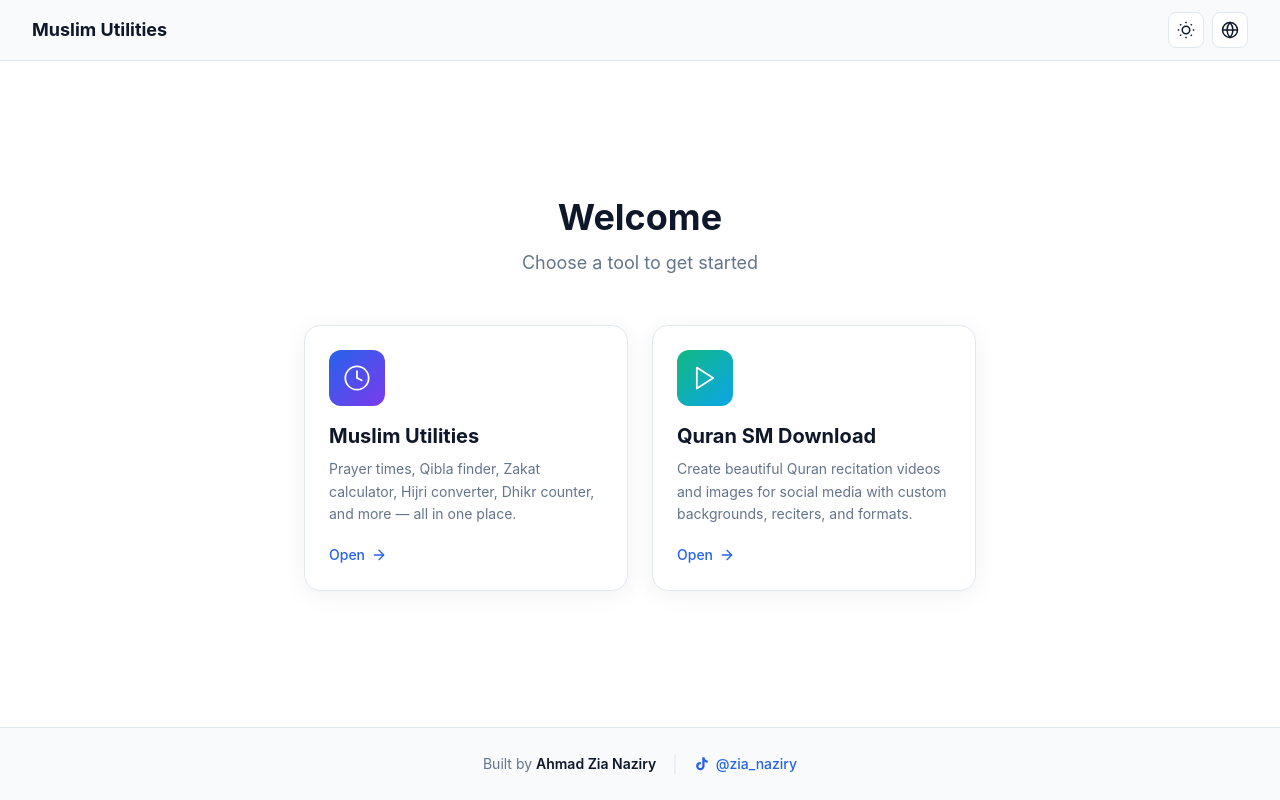
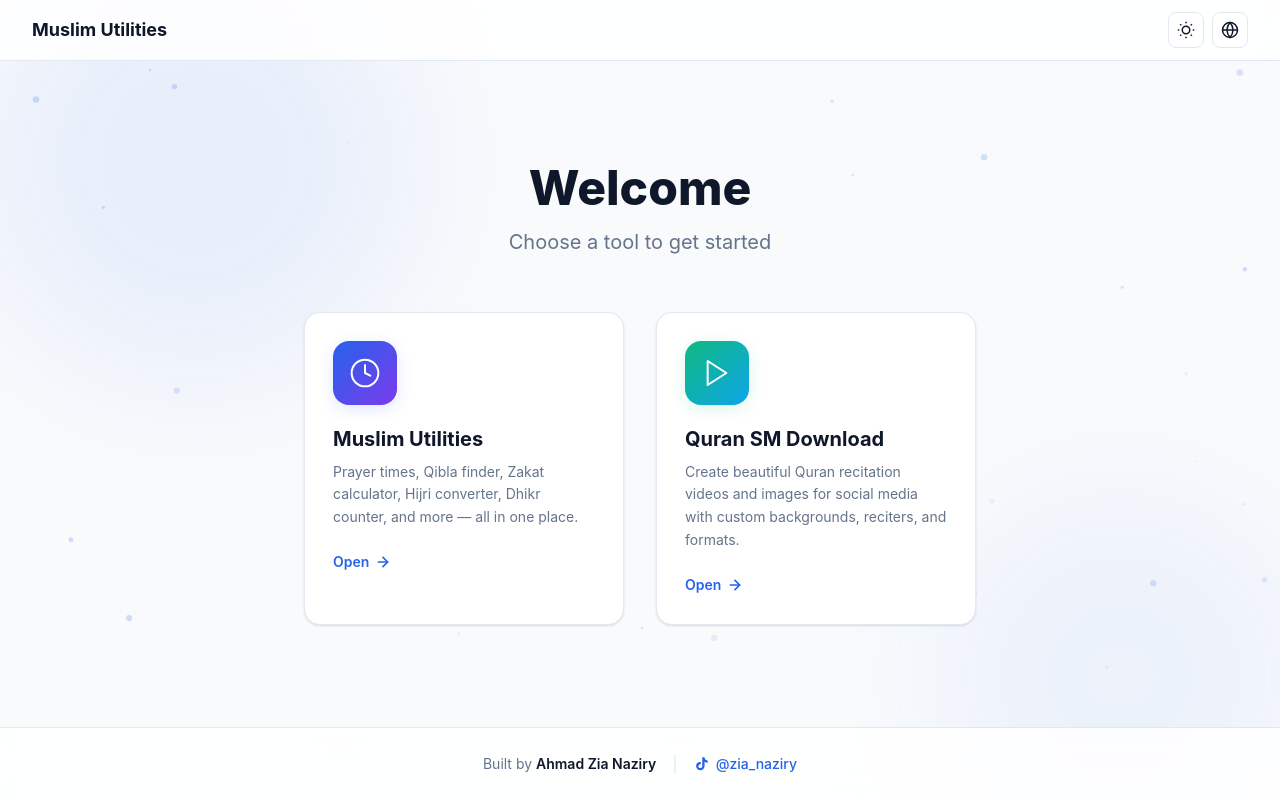
Before and after one commit to ZiaNaziry/portal, a Next.js app: page / in a window 1280 px wide. Built offline with nearby package versions, Linux system fonts and the light colour scheme.

Commit message:
Fix QSD URL, add animations, floating particles, gradient orbs, smooth transitions

```diff
--- a/app/globals.css
+++ b/app/globals.css
@@ -2,43 +2,41 @@
 @tailwind components;
 @tailwind utilities;
 
-:root {
-  --bg-primary: #ffffff;
-  --bg-secondary: #f8fafc;
+:root,
+[data-theme="light"] {
+  --bg-primary: #f8fafc;
+  --bg-secondary: rgba(255, 255, 255, 0.85);
   --bg-card: #ffffff;
   --text-primary: #0f172a;
   --text-secondary: #64748b;
   --accent: #2563eb;
-  --accent-hover: #1d4ed8;
   --border: #e2e8f0;
-  --card-shadow: 0 4px 24px rgba(0,0,0,0.06);
-  --card-hover-shadow: 0 8px 40px rgba(0,0,0,0.10);
+  --card-shadow: 0 1px 3px rgba(0, 0, 0, 0.08), 0 1px 2px rgba(0, 0, 0, 0.06);
+  --card-hover-shadow: 0 20px 40px rgba(0, 0, 0, 0.1);
 }
 
 [data-theme="dark"] {
   --bg-primary: #0f172a;
-  --bg-secondary: #1e293b;
+  --bg-secondary: rgba(30, 41, 59, 0.85);
   --bg-card: #1e293b;
   --text-primary: #f1f5f9;
   --text-secondary: #94a3b8;
-  --accent: #3b82f6;
-  --accent-hover: #2563eb;
+  --accent: #60a5fa;
   --border: #334155;
-  --card-shadow: 0 4px 24px rgba(0,0,0,0.3);
-  --card-hover-shadow: 0 8px 40px rgba(0,0,0,0.4);
+  --card-shadow: 0 1px 3px rgba(0, 0, 0, 0.3), 0 1px 2px rgba(0, 0, 0, 0.2);
+  --card-hover-shadow: 0 20px 40px rgba(0, 0, 0, 0.4);
 }
 
 [data-theme="emerald"] {
   --bg-primary: #022c22;
-  --bg-secondary: #064e3b;
+  --bg-secondary: rgba(6, 78, 59, 0.85);
   --bg-card: #064e3b;
   --text-primary: #ecfdf5;
   --text-secondary: #6ee7b7;
-  --accent: #10b981;
-  --accent-hover: #059669;
+  --accent: #34d399;
   --border: #065f46;
-  --card-shadow: 0 4px 24px rgba(0,0,0,0.3);
-  --card-hover-shadow: 0 8px 40px rgba(0,0,0,0.4);
+  --card-shadow: 0 1px 3px rgba(0, 0, 0, 0.3), 0 1px 2px rgba(0, 0, 0, 0.2);
+  --card-hover-shadow: 0 20px 40px rgba(0, 0, 0, 0.4);
 }
 
 * {
@@ -48,28 +46,53 @@
 }
 
 body {
-  background: var(--bg-primary);
-  color: var(--text-primary);
-  font-family: -apple-system, BlinkMacSystemFont, 'Segoe UI', Roboto, sans-serif;
-  min-height: 100vh;
-  transition: background 0.3s, color 0.3s;
+  font-family: -apple-system, BlinkMacSystemFont, "Segoe UI", Roboto, Helvetica, Arial, sans-serif;
+  -webkit-font-smoothing: antialiased;
+  -moz-osx-font-smoothing: grayscale;
 }
 
-@keyframes fadeInUp {
-  from { opacity: 0; transform: translateY(20px); }
-  to { opacity: 1; transform: translateY(0); }
+/* Dropdown animation */
+.animate-dropdown {
+  animation: dropdown 0.2s cubic-bezier(0.16, 1, 0.3, 1);
 }
 
-.animate-fade-in-up {
-  animation: fadeInUp 0.6s ease forwards;
+@keyframes dropdown {
+  from {
+    opacity: 0;
+    transform: translateY(-8px) scale(0.96);
+  }
+  to {
+    opacity: 1;
+    transform: translateY(0) scale(1);
+  }
 }
 
-.animate-fade-in-up-delay {
-  animation: fadeInUp 0.6s ease 0.15s forwards;
-  opacity: 0;
+/* Floating orb animations */
+@keyframes float1 {
+  0%, 100% { transform: translate(0, 0) scale(1); }
+  25% { transform: translate(60px, 40px) scale(1.1); }
+  50% { transform: translate(20px, 80px) scale(0.95); }
+  75% { transform: translate(-40px, 30px) scale(1.05); }
 }
 
-.animate-fade-in-up-delay2 {
-  animation: fadeInUp 0.6s ease 0.3s forwards;
-  opacity: 0;
+@keyframes float2 {
+  0%, 100% { transform: translate(0, 0) scale(1); }
+  25% { transform: translate(-50px, -30px) scale(1.05); }
+  50% { transform: translate(-20px, -60px) scale(1.1); }
+  75% { transform: translate(30px, -20px) scale(0.95); }
 }
+
+/* Smooth scrollbar */
+::-webkit-scrollbar {
+  width: 6px;
+}
+::-webkit-scrollbar-track {
+  background: transparent;
+}
+::-webkit-scrollbar-thumb {
+  background: var(--border);
+  border-radius: 3px;
+}
+::-webkit-scrollbar-thumb:hover {
+  background: var(--text-secondary);
+}
--- a/app/page.tsx
+++ b/app/page.tsx
@@ -1,5 +1,5 @@
 "use client";
-import { useState, useEffect } from "react";
+import { useState, useEffect, useRef } from "react";
 import { t, Language } from "../lib/i18n";
 
 type Theme = "light" | "dark" | "emerald";
@@ -9,6 +9,8 @@ export default function Home() {
   const [lang, setLang] = useState<Language>("en");
   const [langOpen, setLangOpen] = useState(false);
   const [themeOpen, setThemeOpen] = useState(false);
+  const [mounted, setMounted] = useState(false);
+  const particlesRef = useRef<HTMLCanvasElement>(null);
 
   useEffect(function () {
     const saved = localStorage.getItem("portal-theme") as Theme | null;
@@ -19,6 +21,7 @@ export default function Home() {
     if (savedLang && ["en", "ar", "fa"].includes(savedLang)) {
       setLang(savedLang);
     }
+    setTimeout(function () { setMounted(true); }, 50);
   }, []);
 
   useEffect(function () {
@@ -32,8 +35,64 @@ export default function Home() {
     localStorage.setItem("portal-lang", lang);
   }, [lang]);
 
+  // Floating particles animation
+  useEffect(function () {
+    const canvas = particlesRef.current;
+    if (!canvas) return;
+    const ctx = canvas.getContext("2d");
+    if (!ctx) return;
+
+    let animId = 0;
+    const particles: { x: number; y: number; vx: number; vy: number; r: number; o: number }[] = [];
+
+    function resize() {
+      if (!canvas) return;
+      canvas.width = window.innerWidth;
+      canvas.height = window.innerHeight;
+    }
+    resize();
+    window.addEventListener("resize", resize);
+
+    for (let i = 0; i < 40; i++) {
+      particles.push({
+        x: Math.random() * canvas.width,
+        y: Math.random() * canvas.height,
+        vx: (Math.random() - 0.5) * 0.4,
+        vy: (Math.random() - 0.5) * 0.4,
+        r: Math.random() * 2.5 + 1,
+        o: Math.random() * 0.3 + 0.05,
+      });
+    }
+
+    function draw() {
+      if (!ctx || !canvas) return;
+      ctx.clearRect(0, 0, canvas.width, canvas.height);
+      const accent = getComputedStyle(document.documentElement).getPropertyValue("--accent").trim() || "#2563eb";
+      for (const p of particles) {
+        p.x += p.vx;
+        p.y += p.vy;
+        if (p.x < 0) p.x = canvas.width;
+        if (p.x > canvas.width) p.x = 0;
+        if (p.y < 0) p.y = canvas.height;
+        if (p.y > canvas.height) p.y = 0;
+        ctx.beginPath();
+        ctx.arc(p.x, p.y, p.r, 0, Math.PI * 2);
+        ctx.fillStyle = accent;
+        ctx.globalAlpha = p.o;
+        ctx.fill();
+      }
+      ctx.globalAlpha = 1;
+      animId = requestAnimationFrame(draw);
+    }
+    draw();
+
+    return function () {
+      cancelAnimationFrame(animId);
+      window.removeEventListener("resize", resize);
+    };
+  }, [theme]);
+
   const isRtl = lang !== "en";
-
   const langLabels: Record<Language, string> = { en: "English", ar: "العربية", fa: "فارسی" };
   const themeLabels: { key: Theme; label: string }[] = [
     { key: "light", label: t("theme.light", lang) },
@@ -57,9 +116,9 @@ export default function Home() {
       desc: t("mu.desc", lang),
       url: "https://muslim-utility.vercel.app",
       gradient: "linear-gradient(135deg, #2563eb 0%, #7c3aed 100%)",
-      iconBg: "#2563eb",
+      hoverGlow: "rgba(37, 99, 235, 0.15)",
       icon: (
-        <svg width="28" height="28" viewBox="0 0 24 24" fill="none" stroke="white" strokeWidth="1.5" strokeLinecap="round" strokeLinejoin="round">
+        <svg width="32" height="32" viewBox="0 0 24 24" fill="none" stroke="white" strokeWidth="1.5" strokeLinecap="round" strokeLinejoin="round">
           <circle cx="12" cy="12" r="10" />
           <path d="M12 6v6l4 2" />
         </svg>
@@ -68,11 +127,11 @@ export default function Home() {
     {
       title: t("qsd.title", lang),
       desc: t("qsd.desc", lang),
-      url: "https://quran-studio.vercel.app",
+      url: "https://quran-sm-download.vercel.app",
       gradient: "linear-gradient(135deg, #10b981 0%, #0ea5e9 100%)",
-      iconBg: "#10b981",
+      hoverGlow: "rgba(16, 185, 129, 0.15)",
       icon: (
-        <svg width="28" height="28" viewBox="0 0 24 24" fill="none" stroke="white" strokeWidth="1.5" strokeLinecap="round" strokeLinejoin="round">
+        <svg width="32" height="32" viewBox="0 0 24 24" fill="none" stroke="white" strokeWidth="1.5" strokeLinecap="round" strokeLinejoin="round">
           <polygon points="5 3 19 12 5 21 5 3" />
         </svg>
       ),
@@ -80,22 +139,72 @@ export default function Home() {
   ];
 
   return (
-    <div className="min-h-screen flex flex-col" style={{ background: "var(--bg-primary)" }}>
+    <div className="min-h-screen flex flex-col relative overflow-hidden" style={{ background: "var(--bg-primary)" }}>
+      {/* Floating particles */}
+      <canvas
+        ref={particlesRef}
+        className="fixed inset-0 pointer-events-none z-0"
+        style={{ opacity: 0.6 }}
+      />
+
+      {/* Gradient orbs in background */}
+      <div className="fixed inset-0 pointer-events-none z-0 overflow-hidden">
+        <div
+          className="absolute rounded-full blur-3xl"
+          style={{
+            width: 400, height: 400,
+            top: "-10%", left: "-5%",
+            background: "var(--accent)",
+            opacity: 0.07,
+            animation: "float1 20s ease-in-out infinite",
+          }}
+        />
+        <div
+          className="absolute rounded-full blur-3xl"
+          style={{
+            width: 350, height: 350,
+            bottom: "-10%", right: "-5%",
+            background: "var(--accent)",
+            opacity: 0.05,
+            animation: "float2 25s ease-in-out infinite",
+          }}
+        />
+      </div>
+
       {/* Navbar */}
       <nav
-        className="flex items-center justify-between px-4 sm:px-8 py-3"
-        style={{ background: "var(--bg-secondary)", borderBottom: "1px solid var(--border)" }}
+        className="flex items-center justify-between px-4 sm:px-8 py-3 relative z-10"
+        style={{
+          background: "var(--bg-secondary)",
+          borderBottom: "1px solid var(--border)",
+          backdropFilter: "blur(12px)",
+        }}
         dir="ltr"
       >
-        <div className="font-bold text-lg" style={{ color: "var(--text-primary)" }}>
+        <div
+          className="font-bold text-lg"
+          style={{
+            color: "var(--text-primary)",
+            opacity: mounted ? 1 : 0,
+            transform: mounted ? "translateX(0)" : "translateX(-20px)",
+            transition: "all 0.5s ease",
+          }}
+        >
           Muslim Utilities
         </div>
-        <div className="flex items-center gap-2">
+        <div
+          className="flex items-center gap-2"
+          style={{
+            opacity: mounted ? 1 : 0,
+            transform: mounted ? "translateX(0)" : "translateX(20px)",
+            transition: "all 0.5s ease 0.1s",
+          }}
+        >
           {/* Theme dropdown */}
           <div className="relative">
             <button
               onClick={function () { setThemeOpen(!themeOpen); setLangOpen(false); }}
-              className="w-9 h-9 rounded-lg flex items-center justify-center transition-colors"
+              className="w-9 h-9 rounded-lg flex items-center justify-center transition-all duration-200 hover:scale-110"
               style={{ background: "var(--bg-card)", border: "1px solid var(--border)" }}
               aria-label="Change theme"
             >
@@ -109,7 +218,7 @@ export default function Home() {
             </button>
             {themeOpen && (
               <div
-                className="absolute right-0 top-11 rounded-xl py-1 z-50 min-w-[130px] overflow-hidden"
+                className="absolute right-0 top-11 rounded-xl py-1 z-50 min-w-[130px] overflow-hidden animate-dropdown"
                 style={{ background: "var(--bg-card)", border: "1px solid var(--border)", boxShadow: "var(--card-shadow)" }}
               >
                 {themeLabels.map(function (item) {
@@ -143,7 +252,7 @@ export default function Home() {
           <div className="relative">
             <button
               onClick={function () { setLangOpen(!langOpen); setThemeOpen(false); }}
-              className="w-9 h-9 rounded-lg flex items-center justify-center transition-colors"
+              className="w-9 h-9 rounded-lg flex items-center justify-center transition-all duration-200 hover:scale-110"
               style={{ background: "var(--bg-card)", border: "1px solid var(--border)" }}
               aria-label="Change language"
             >
@@ -155,7 +264,7 @@ export default function Home() {
             </button>
             {langOpen && (
               <div
-                className="absolute right-0 top-11 rounded-xl py-1 z-50 min-w-[130px] overflow-hidden"
+                className="absolute right-0 top-11 rounded-xl py-1 z-50 min-w-[130px] overflow-hidden animate-dropdown"
                 style={{ background: "var(--bg-card)", border: "1px solid var(--border)", boxShadow: "var(--card-shadow)" }}
               >
                 {(["en", "ar", "fa"] as Language[]).map(function (l) {
@@ -186,17 +295,35 @@ export default function Home() {
       )}
 
       {/* Main content */}
-      <main className="flex-1 flex flex-col items-center justify-center px-4 sm:px-8 py-16">
-        <div className="text-center mb-12 animate-fade-in-up">
-          <h1 className="text-3xl sm:text-4xl font-bold mb-3" style={{ color: "var(--text-primary)" }}>
+      <main className="flex-1 flex flex-col items-center justify-center px-4 sm:px-8 py-16 relative z-10">
+        {/* Heading */}
+        <div className="text-center mb-14">
+          <h1
+            className="text-4xl sm:text-5xl font-extrabold mb-4"
+            style={{
+              color: "var(--text-primary)",
+              opacity: mounted ? 1 : 0,
+              transform: mounted ? "translateY(0)" : "translateY(30px)",
+              transition: "all 0.7s cubic-bezier(0.16, 1, 0.3, 1) 0.2s",
+            }}
+          >
             {t("site.title", lang)}
           </h1>
-          <p className="text-base sm:text-lg" style={{ color: "var(--text-secondary)" }}>
+          <p
+            className="text-lg sm:text-xl max-w-md mx-auto"
+            style={{
+              color: "var(--text-secondary)",
+              opacity: mounted ? 1 : 0,
+              transform: mounted ? "translateY(0)" : "translateY(20px)",
+              transition: "all 0.7s cubic-bezier(0.16, 1, 0.3, 1) 0.35s",
+            }}
+          >
             {t("site.subtitle", lang)}
           </p>
         </div>
 
-        <div className="grid grid-cols-1 sm:grid-cols-2 gap-6 w-full max-w-2xl">
+        {/* Cards */}
+        <div className="grid grid-cols-1 sm:grid-cols-2 gap-8 w-full max-w-2xl">
           {projects.map(function (p, i) {
             return (
               <a
@@ -204,56 +331,66 @@ export default function Home() {
                 href={p.url}
                 target="_blank"
                 rel="noopener noreferrer"
-                className={"rounded-2xl p-6 transition-all duration-300 group " + (i === 0 ? "animate-fade-in-up-delay" : "animate-fade-in-up-delay2")}
+                className="rounded-2xl p-7 transition-all duration-300 group relative overflow-hidden"
                 style={{
                   background: "var(--bg-card)",
                   border: "1px solid var(--border)",
                   boxShadow: "var(--card-shadow)",
                   textDecoration: "none",
                   cursor: "pointer",
+                  opacity: mounted ? 1 : 0,
+                  transform: mounted ? "translateY(0) scale(1)" : "translateY(40px) scale(0.95)",
+                  transition: "opacity 0.6s cubic-bezier(0.16, 1, 0.3, 1) " + (0.4 + i * 0.15) + "s, transform 0.6s cubic-bezier(0.16, 1, 0.3, 1) " + (0.4 + i * 0.15) + "s, box-shadow 0.3s ease, border-color 0.3s ease",
                 }}
                 onMouseEnter={function (e) {
-                  (e.currentTarget as HTMLElement).style.boxShadow = "var(--card-hover-shadow)";
-                  (e.currentTarget as HTMLElement).style.transform = "translateY(-4px)";
+                  const el = e.currentTarget as HTMLElement;
+                  el.style.boxShadow = "0 20px 60px " + p.hoverGlow + ", var(--card-shadow)";
+                  el.style.transform = "translateY(-6px) scale(1.02)";
+                  el.style.borderColor = "var(--accent)";
                 }}
                 onMouseLeave={function (e) {
-                  (e.currentTarget as HTMLElement).style.boxShadow = "var(--card-shadow)";
-                  (e.currentTarget as HTMLElement).style.transform = "translateY(0)";
+                  const el = e.currentTarget as HTMLElement;
+                  el.style.boxShadow = "var(--card-shadow)";
+                  el.style.transform = "translateY(0) scale(1)";
+                  el.style.borderColor = "var(--border)";
                 }}
               >
+                {/* Gradient shine on hover */}
                 <div
-                  className="w-14 h-14 rounded-xl flex items-center justify-center mb-4"
-                  style={{ background: p.gradient }}
+                  className="absolute inset-0 opacity-0 group-hover:opacity-100 transition-opacity duration-500 pointer-events-none"
+                  style={{
+                    background: "linear-gradient(135deg, transparent 0%, " + p.hoverGlow + " 50%, transparent 100%)",
+                  }}
+                />
+                <div className="relative z-10">
+                  <div
+                    className="w-16 h-16 rounded-2xl flex items-center justify-center mb-5 transition-transform duration-300 group-hover:scale-110 group-hover:rotate-3"
+                    style={{ background: p.gradient, boxShadow: "0 4px 15px " + p.hoverGlow }}
                   >
                     {p.icon}
                   </div>
                   <h2 className="text-xl font-bold mb-2" style={{ color: "var(--text-primary)" }}>
                     {p.title}
                   </h2>
-                <p className="text-sm leading-relaxed mb-4" style={{ color: "var(--text-secondary)" }}>
+                  <p className="text-sm leading-relaxed mb-5" style={{ color: "var(--text-secondary)" }}>
                     {p.desc}
                   </p>
                   <span
-                  className="inline-flex items-center gap-1.5 text-sm font-medium"
+                    className="inline-flex items-center gap-1.5 text-sm font-semibold transition-all duration-200 group-hover:gap-3"
                     style={{ color: "var(--accent)" }}
                   >
                     {t("visit", lang)}
                     <svg
-                    width="16"
-                    height="16"
-                    viewBox="0 0 24 24"
-                    fill="none"
-                    stroke="currentColor"
-                    strokeWidth="2"
-                    strokeLinecap="round"
-                    strokeLinejoin="round"
-                    className="transition-transform group-hover:translate-x-1"
+                      width="16" height="16" viewBox="0 0 24 24" fill="none" stroke="currentColor" strokeWidth="2.5"
+                      strokeLinecap="round" strokeLinejoin="round"
+                      className="transition-transform duration-200 group-hover:translate-x-1"
                       style={{ transform: isRtl ? "scaleX(-1)" : undefined }}
                     >
                       <line x1="5" y1="12" x2="19" y2="12" />
                       <polyline points="12 5 19 12 12 19" />
                     </svg>
                   </span>
+                </div>
               </a>
             );
           })}
@@ -262,8 +399,14 @@ export default function Home() {
 
       {/* Footer */}
       <footer
-        className="flex flex-col sm:flex-row items-center justify-center gap-2 sm:gap-4 px-4 py-6"
-        style={{ borderTop: "1px solid var(--border)", background: "var(--bg-secondary)" }}
+        className="flex flex-col sm:flex-row items-center justify-center gap-2 sm:gap-4 px-4 py-6 relative z-10"
+        style={{
+          borderTop: "1px solid var(--border)",
+          background: "var(--bg-secondary)",
+          backdropFilter: "blur(12px)",
+          opacity: mounted ? 1 : 0,
+          transition: "opacity 0.6s ease 0.8s",
+        }}
         dir="ltr"
       >
         <span className="text-sm" style={{ color: "var(--text-secondary)" }}>
@@ -275,10 +418,8 @@ export default function Home() {
           href="https://www.tiktok.com/@zia_naziry"
           target="_blank"
           rel="noopener noreferrer"
-          className="flex items-center gap-1.5 text-sm font-medium transition-colors"
+          className="flex items-center gap-1.5 text-sm font-medium transition-all duration-200 hover:scale-105"
           style={{ color: "var(--accent)" }}
-          onMouseEnter={function (e) { (e.currentTarget as HTMLElement).style.opacity = "0.8"; }}
-          onMouseLeave={function (e) { (e.currentTarget as HTMLElement).style.opacity = "1"; }}
         >
           <svg width="16" height="16" viewBox="0 0 24 24" fill="currentColor">
             <path d="M19.59 6.69a4.83 4.83 0 0 1-3.77-4.25V2h-3.45v13.67a2.89 2.89 0 0 1-2.88 2.5 2.89 2.89 0 0 1-2.89-2.89 2.89 2.89 0 0 1 2.89-2.89c.28 0 .54.04.79.1v-3.5a6.37 6.37 0 0 0-.79-.05A6.34 6.34 0 0 0 3.15 15a6.34 6.34 0 0 0 6.34 6.34 6.34 6.34 0 0 0 6.34-6.34V8.69a8.28 8.28 0 0 0 4.76 1.51v-3.5a4.84 4.84 0 0 1-1-.01z" />
```
Also changed, not shown: package.json (+5 -5 lines), 1 other file (tests, documents, lock files or other folders). Lines whose indentation alone changed are shown as unchanged.
